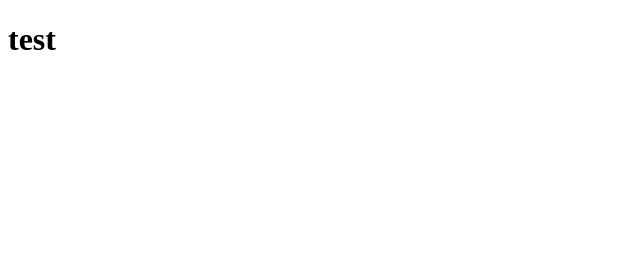
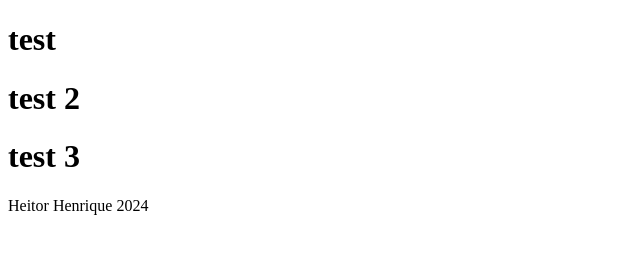
Before and after one commit to HeitorHMA/toDoListTOP, a website built with webpack: page dist/index.html in a window 1280 px wide. Shown: the whole page, without its empty margins (0-640 px from the left). Built offline with nearby package versions, Linux system fonts and the light colour scheme.

Commit message:
Change position of displayProject function

```diff
--- a/src/displayProjects.js
+++ b/src/displayProjects.js
@@ -1,11 +1,12 @@
-import userProjects from "./userProjects";
+import {userProjects} from "./userProjects";
 
 function displayProjects(){
-    userProjects.array.forEach(element => {
-        const projectDiv = document.createElement("div");
-        projectDiv.textContent = element.name
-        const pageDiv = document.getElementById("pageDiv")
-        pageDiv.appendChild(projectDiv)
-    });
-}
+    const pageContent = document.querySelector("#projectDiv")
+    for(let i = 0; i < userProjects.length; i++){
+
+        const projectName = document.createElement("h1");
+        projectName.textContent = `${userProjects[i].name}`
+        pageContent.appendChild(projectName);
+      }
+    };
 export default displayProjects
--- a/src/index.js
+++ b/src/index.js
@@ -1,12 +1,3 @@
-import {userProjects} from "./userProjects";
+import loadMainPage from "./loadMainPage";
 
-function displayProjects(){
-    const pageContent = document.querySelector("#mainPage")
-    for(let i = 0; i < userProjects.length; i++){
-
-        const projectName = document.createElement("h1");
-        projectName.textContent = `${userProjects[i].name}`
-        pageContent.appendChild(projectName);
-      }
-    };
-displayProjects()
+loadMainPage()
--- a/src/userProjects.js
+++ b/src/userProjects.js
@@ -4,4 +4,14 @@ export const userProjects = [
         urgency:1,
         description:"null"
     },
+    {
+        name:"test 2",
+        urgency:1,
+        description:"null"
+    },
+    {
+        name:"test 3",
+        urgency:1,
+        description:"null"
+    },
 ]
```
Also changed, not shown: dist/index.html, dist/main.js.
